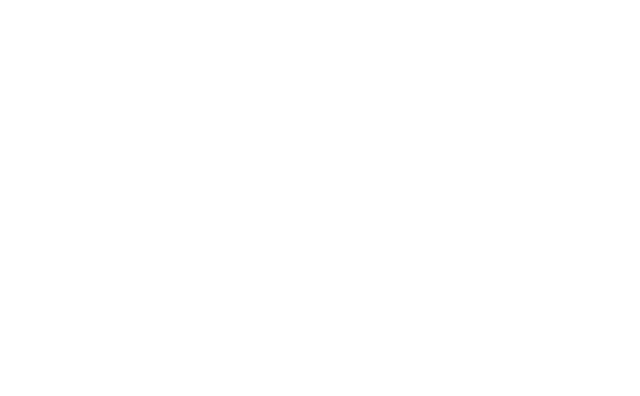
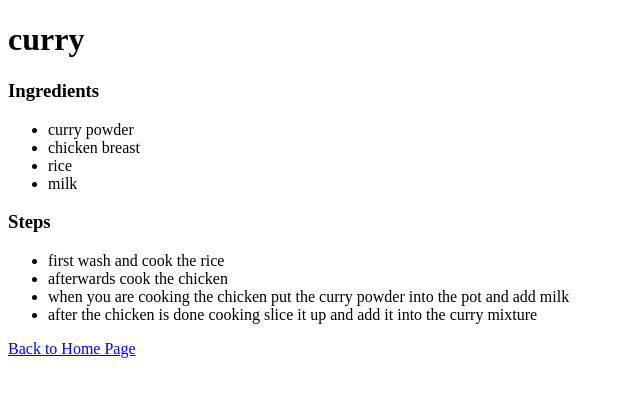
Before and after one commit to darienlin/recipes, a plain HTML site: page food recipes/curry.html in a window 1280 px wide. Shown: the whole page, without its empty margins (0-640 px from the left). Drawn offline with Linux system fonts and the light colour scheme.

Commit message:
added steps to curry page and linked it to html and added a link in the index to curry page

```diff
--- a/food recipes/curry.html
+++ b/food recipes/curry.html
@@ -0,0 +1,28 @@
+<!DOCTYPE html>
+<html lang="en">
+<head>
+    <meta charset="UTF-8">
+    <meta name="viewport" content="width=device-width, initial-scale=1.0">
+    <title>Document</title>
+</head>
+<body>
+    <h1>curry</h1>
+    <h3>Ingredients</h3>
+    <ul>
+        <li>curry powder</li>
+        <li>chicken breast</li>
+        <li>rice</li>
+        <li>milk</li>
+    </ul>
+
+    <h3>Steps</h3>
+    <ul>
+        <li>first wash and cook the rice</li>
+        <li>afterwards cook the chicken</li>
+        <li>when you are cooking the chicken put the curry powder into the pot and add milk</li>
+        <li>after the chicken is done cooking slice it up and add it into the curry mixture</li>
+    </ul>
+
+    <a href="../index.html"><p>Back to Home Page</p></a>
+</body>
+</html>
```
Also changed, not shown: index.html (+1 -0 lines).
